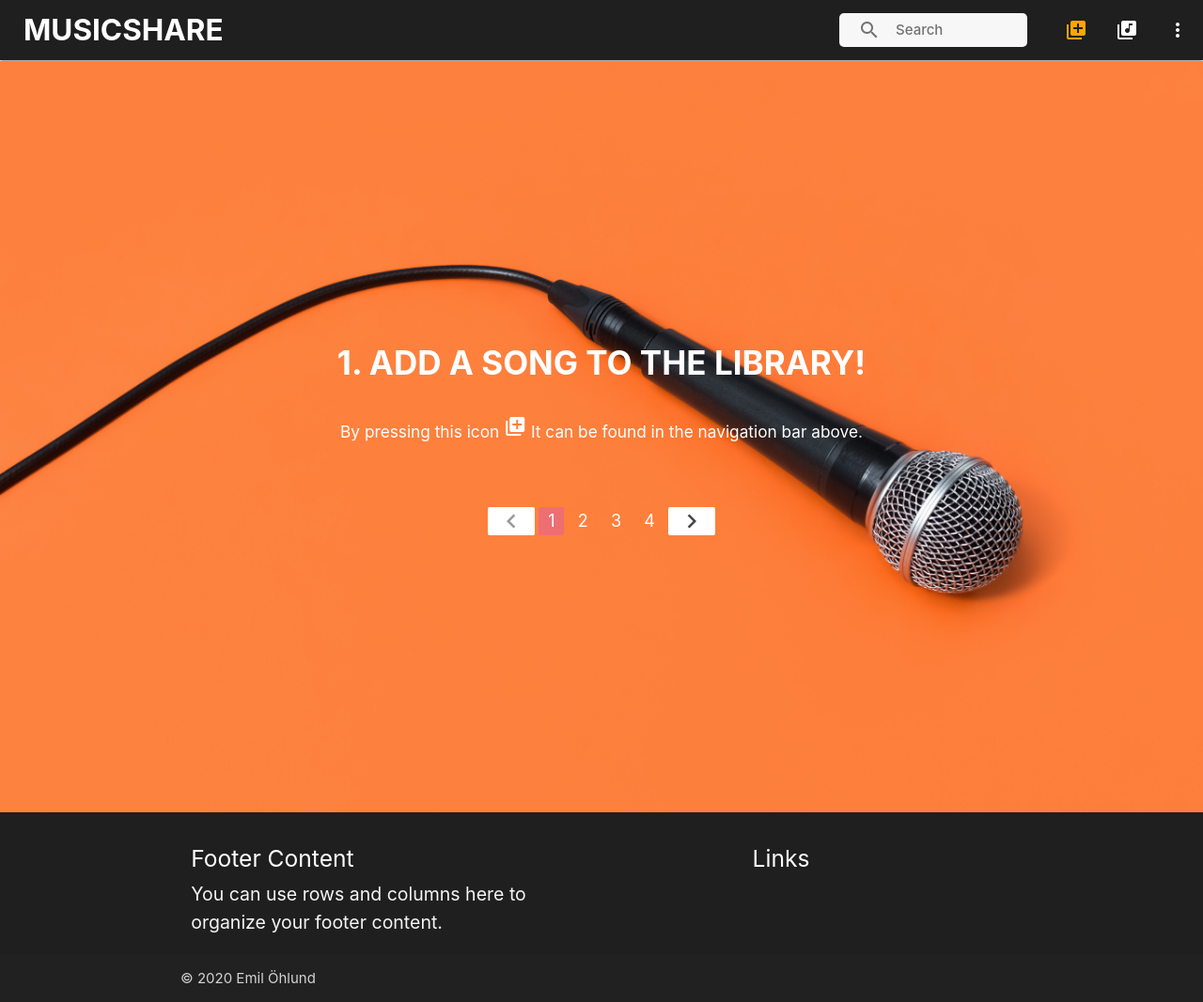
After one commit to emilohlund-git/musicshare, a Flask app: page /tutorial in a window 1280 px wide. The commit adds this page. Shown: the whole page at 94% size. Run offline with Flask 2, Linux system fonts and the light colour scheme; some libraries are stand-ins or nearby versions.

Commit message:
Added a tutorial page that gives instructions on how to navigate and use the website, aswell as updated the layout. I've also established the connection with the database in my App.py file

```diff
--- a/app.py
+++ b/app.py
@@ -24,5 +24,9 @@ def insert_song():
     songs.insert_one(request.form.to_dict())
     return redirect(url_for('home_page'))
 
+@app.route('/tutorial')
+def tutorial():
+    return render_template('tutorial.html')
+
 if __name__ == '__main__':
     app.run(host=os.environ.get('IP'), port=os.environ.get('PORT'), debug=True)
--- a/static/css/style.css
+++ b/static/css/style.css
@@ -31,6 +31,20 @@ body {
   position: relative;
 }
 
+.tutorial-title,
+.tutorial-description {
+  color: #fff;
+}
+
+#next-button,
+#prev-button {
+  background-color: #fff;
+}
+
+#breadcrumb-list {
+  color: #fff !important;
+}
+
 .hero-title,
 .hero-sub-title {
   width: 100%;
@@ -46,8 +60,8 @@ body {
 }
 
 .brand-logo {
-    margin-left: 25px;
-    font-weight: 700;
+  margin-left: 25px;
+  font-weight: 700;
 }
 
 #submit_button {
@@ -99,6 +113,21 @@ nav form {
   background: #f7f7f7;
 }
 
+.pagination {
+  padding-bottom: 35px;
+  padding-top: 35px;
+}
+
+.tutorial-title {
+  text-transform: uppercase;
+  font-size: 35px;
+  font-weight: 700;
+}
+
+.tutorial-description {
+  margin-bottom: 35px;
+}
+
 input.search-field {
   font-weight: 500;
   color: rgba(0, 0, 0, 0.54);
@@ -113,7 +142,7 @@ input.search-field {
 }
 
 #search-form {
-    margin-right: 25px;
+  margin-right: 25px;
 }
 
 input.search-field:hover {
--- a/templates/base.html
+++ b/templates/base.html
@@ -37,8 +37,9 @@
                             </div>
                         </form>
                     </li>
-                    <li><a href="{{ url_for('add_song') }}"><i class="material-icons">library_music</i></a></li>
-                    <li><a href="collapsible.html"><i class="material-icons">refresh</i></a></li>
+                    <li><a href="{{ url_for('add_song') }}"><i class="material-icons"
+                                id="music-add">library_add</i></a></li>
+                    <li><a href="collapsible.html"><i class="material-icons" id="music-library">library_music</i></a></li>
                     <li><a href="mobile.html"><i class="material-icons">more_vert</i></a></li>
                 </ul>
                 <ul class="sidenav" id="mobile-demo">
@@ -72,94 +73,10 @@
         </div>
     </footer>
     <script src="https://cdnjs.cloudflare.com/ajax/libs/materialize/1.0.0/js/materialize.min.js"></script>
-    <script src="{{ url_for('static', filename='js/main.js') }}"></script>
+    <script src="https://code.jquery.com/jquery-3.4.1.min.js"
+        integrity="sha256-CSXorXvZcTkaix6Yvo6HppcZGetbYMGWSFlBw8HfCJo=" crossorigin="anonymous"></script>
     <script>
         M.AutoInit();
-
-        // Delay Button display for effect
-        document.addEventListener("DOMContentLoaded", function () {
-            let box = document.getElementById("scale");
-            setTimeout(function () {
-                box.classList.add("scale-in");
-            }, 500);
-        });
-
-        /* hide when expanded*/
-        document.querySelector(".search-field").addEventListener("focus", function () {
-            let hidden = document.querySelectorAll(".search-hide");
-
-            for (let i = 0; i < hidden.length; ++i) {
-                hidden[i].style.display = "none";
-            }
-        });
-
-        /* show when expanded*/
-        document
-            .querySelector(".search-field")
-            .addEventListener("focusout", function () {
-                let hidden = document.querySelectorAll(".search-hide");
-                for (let i = 0; i < hidden.length; ++i) {
-                    hidden[i].style.display = "block";
-                }
-            });
-
-
-
-
-        // Event listener for keypress in search box/open
-        document.getElementById('search-input').addEventListener('keyup', searchEngine);
-        document.getElementById('search-input').addEventListener('focus', searchEngine);
-
-
-        // Local Search Engine *Basic
-        function searchEngine(e) {
-
-            let input = document.getElementById('search-input');
-            let html = '';
-            let matchingResults = [];
-            let heading = document.querySelector('.search-heading');
-
-            //   Find Matching Results
-            if (input.value === '') {
-
-                searchResults.forEach(function (obj) {
-                    heading.textContent = 'Most Visited';
-
-                    if (obj.frequent === true) {
-                        matchingResults.push(obj);
-                    }
-                })
-            } else {
-
-                heading.textContent = 'Search Results';
-                searchResults.forEach(function (obj) {
-                    if (obj.title.toUpperCase().includes(input.value.toUpperCase())) {
-                        matchingResults.push(obj);
-                    }
-                })
-            }
-
-
-
-            if (matchingResults.length > 0) {
-
-                matchingResults.forEach(function (el) {
-                    html += `<li><a class="grey-text" href="${el.link}">${boldString(el.title, input.value)}</a></li>`
-                })
-                document.querySelector('.popup-list').innerHTML = html;
-            } else {
-                html = `<li>There are no suggestions for your query.</li>`
-                document.querySelector('.popup-list').innerHTML = html;
-            }
-
-        }
-
-        // Help bold matching results
-        function boldString(str, find) {
-            var re = new RegExp(find, 'i');
-            find = re.exec(str);
-            return str.replace(re, '<b>' + find + '</b>');
-        }
     </script>
 </body>
 
--- a/templates/index.html
+++ b/templates/index.html
@@ -4,7 +4,7 @@
     style="background-image:url({{ url_for('static', filename='img/white-earphones-beside-orange-music-player-3194469.jpg') }}); background-size: cover;">
     <div class="hero-message">
         <h1 class="hero-title">Share your songs!</h1>
-        <h2 class="hero-sub-title"><a class="waves-effect waves-light btn-large" id="submit_button">How to get started</a></a>
+        <h2 class="hero-sub-title"><a href="{{ url_for('tutorial') }}" class="waves-effect waves-light btn-large" id="submit_button">How to get started</a></a>
         </h2>
     </div>
 </div>
--- /dev/null
+++ b/templates/tutorial.html
@@ -0,0 +1,109 @@
+{% extends 'base.html' %}
+{% block content %}
+<div class="hero flex-center"
+    style="background-image:url({{ url_for('static', filename='img/black-microphone-3531990.jpg') }}); background-size: cover;">
+    <h1 class="center tutorial-title" id="tutorial-title">1. Add a song to the library!</h1>
+    <h6 class="center tutorial-description" id="tutorial-description">By pressing this icon <i
+            class="material-icons">library_add</i> It can be found in the
+        navigation bar above.</h6>
+    <ul class="pagination center">
+        <li class="disabled" id="prev-button"><a href="#!"><i class="material-icons">chevron_left</i></a></li>
+        <li class="active breadcrumb-list" id="1"><a href="#!" class="white-text">1</a></li>
+        <li class="waves-effect breadcrumb-list" id="2"><a href="#!" class="white-text">2</a></li>
+        <li class="waves-effect breadcrumb-list" id="3"><a href="#!" class="white-text">3</a></li>
+        <li class="waves-effect breadcrumb-list" id="4"><a href="#!" class="white-text">4</a></li>
+        <li class="waves-effect" id="next-button"><a href="#!"><i class="material-icons">chevron_right</i></a></li>
+    </ul>
+</div>
+<script>
+    document.getElementById("music-add").style.color = "orange";
+    var current_page = 1;
+    const next_button = document.getElementById("next-button")
+    const prev_button = document.getElementById("prev-button")
+    let title = document.getElementById("tutorial-title")
+    let description = document.getElementById("tutorial-description")
+    const breadcrumb_items = [
+        document.getElementById("1"),
+        document.getElementById("2"),
+        document.getElementById("3"),
+        document.getElementById("4")
+    ]
+
+    next_button.addEventListener("click", function () {
+        if (current_page < 4) {
+            current_page++;
+        }
+        change_page();
+    });
+
+    prev_button.addEventListener("click", function () {
+        if (current_page > 1) {
+            current_page--;
+        }
+        change_page();
+    });
+
+    function change_page() {
+        switch (current_page) {
+            case 1:
+                document.getElementById("music-add").style.color = "orange";
+                document.getElementById("music-library").style.color = "white";
+                breadcrumb_items.forEach(function (item) {
+                    item.classList.remove("active");
+                });
+                breadcrumb_items[0].classList.add("active")
+
+                title.innerHTML = current_page + ". Add a song to the library!"
+                description.innerHTML = "By pressing this icon " + '<i class="material-icons">library_add</i>' + " it can be found in the navigation bar above.";
+
+                prev_button.classList.add("disabled")
+                prev_button.classList.remove("waves-effect");
+                break;
+            case 2:
+                document.getElementById("music-add").style.color = "white";
+                document.getElementById("music-library").style.color = "orange";
+                breadcrumb_items.forEach(function (item) {
+                    item.classList.remove("active");
+                });
+                breadcrumb_items[1].classList.add("active")
+
+                title.innerHTML = current_page + ". Look through others contributions to the library."
+                description.innerHTML = "You might find something new that you enjoy! Look for this symbol in the navigation bar " + '<i class="material-icons">library_music</i>';
+
+                break;
+            case 3:
+                document.getElementById("music-library").style.color = "white";
+                breadcrumb_items.forEach(function (item) {
+                    item.classList.remove("active");
+                });
+                breadcrumb_items[2].classList.add("active")
+
+                title.innerHTML = current_page + ". Search through all our music!"
+                description.innerHTML = "You can use the search box above to find anything on the website.";
+
+                break;
+            case 4:
+                breadcrumb_items.forEach(function (item) {
+                    item.classList.remove("active");
+                });
+                breadcrumb_items[3].classList.add("active")
+
+                title.innerHTML = current_page + ". Simple as that, now go try it out!"
+                description.innerHTML = "";
+
+                next_button.classList.add("disabled")
+                next_button.classList.remove("waves-effect");
+                break;
+        }
+
+        if (current_page < 4) {
+            next_button.classList.remove("disabled");
+            next_button.classList.add("waves-effect");
+        }
+        if (current_page > 1) {
+            prev_button.classList.remove("disabled")
+            prev_button.classList.add("waves-effect");
+        }
+    }
+</script>
+{% endblock %}
```
Also changed, not shown: static/js/main.js (+10 -0 lines), static/img/black-microphone-3531990.jpg (added).
